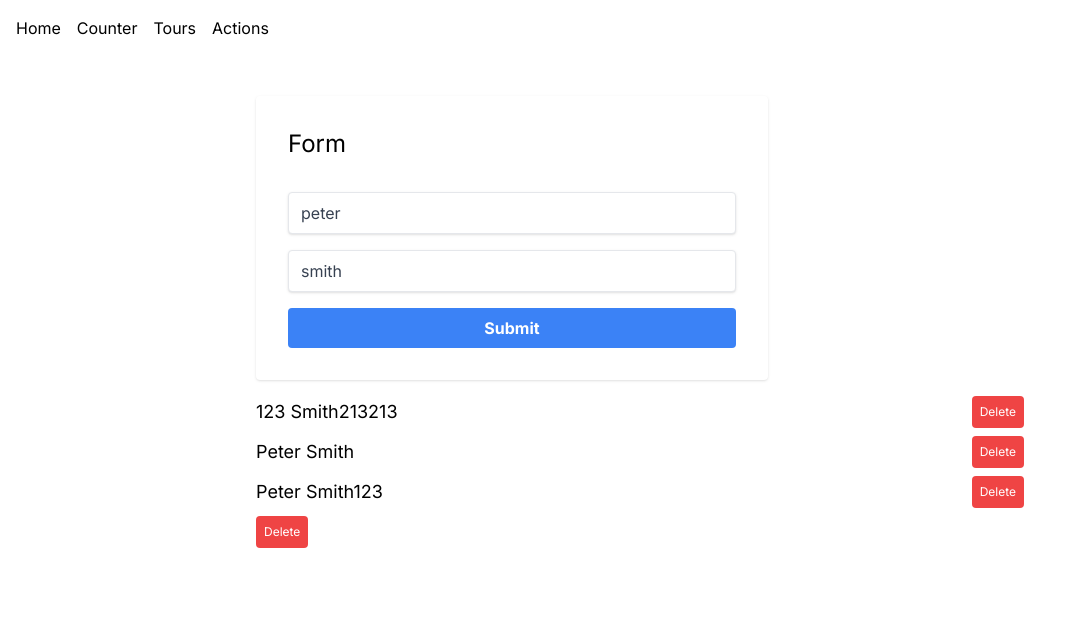
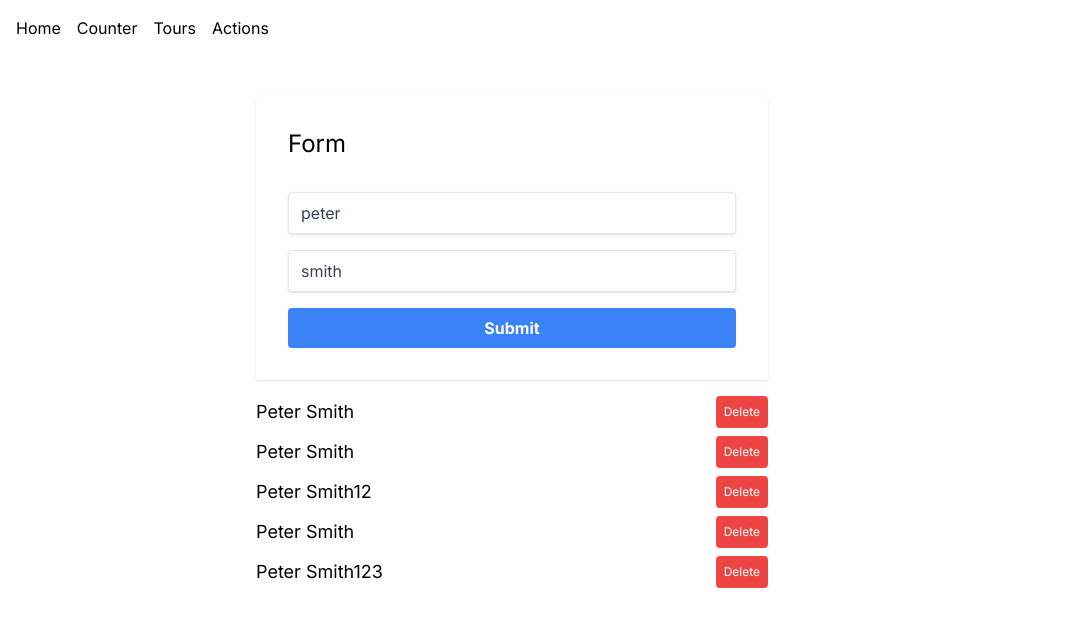
Before and after one commit to ntustRay/tutorial, a Next.js app: page /actions in a window 1280 px wide. Shown: the top 626 px of the page, without its empty margins (0-1070 px from the left). Built offline with nearby package versions, Linux system fonts and the light colour scheme.

Commit message:
Update the README.md learning progress

```diff
--- a/components/UserList.tsx
+++ b/components/UserList.tsx
@@ -7,14 +7,14 @@ const UserList = async () => {
   return (
     <div className='mt-4'>
       {users.length ?
-        <>
+        <div className='max-w-lg'>
           {users.map((user: any) => {
             return <h4 key={user.id} className='capitalize text-lg flex justify-between items-center mb-2'>
               {user.firstname} {user.lastname}
               <DeleteButton id={user.id} />
             </h4>
           })}
-        </> :
+        </div> :
         <p>No user found...</p>
       }
     </div>
--- a/users.json
+++ b/users.json
@@ -1,22 +1,27 @@
 [
   {
-    "firstname": "123",
-    "lastname": "smith213213",
-    "id": "1727187917850"
+    "firstname": "peter",
+    "lastname": "smith",
+    "id": "1727711391351"
   },
   {
     "firstname": "peter",
     "lastname": "smith",
-    "id": "1727280636711"
+    "id": "1727711417838"
+  },
+  {
+    "firstname": "peter",
+    "lastname": "smith12",
+    "id": "1727711449199"
+  },
+  {
+    "firstname": "peter",
+    "lastname": "smith",
+    "id": "1727711895092"
   },
   {
     "firstname": "peter",
     "lastname": "smith123",
-    "id": "1727280639051"
-  },
-  {
-    "firstName": "thunder test",
-    "lastName": "CC",
-    "id": "1727453347737"
+    "id": "1727711897686"
   }
 ]
```
Also changed, not shown: 1 other file (tests, documents, lock files or other folders).
